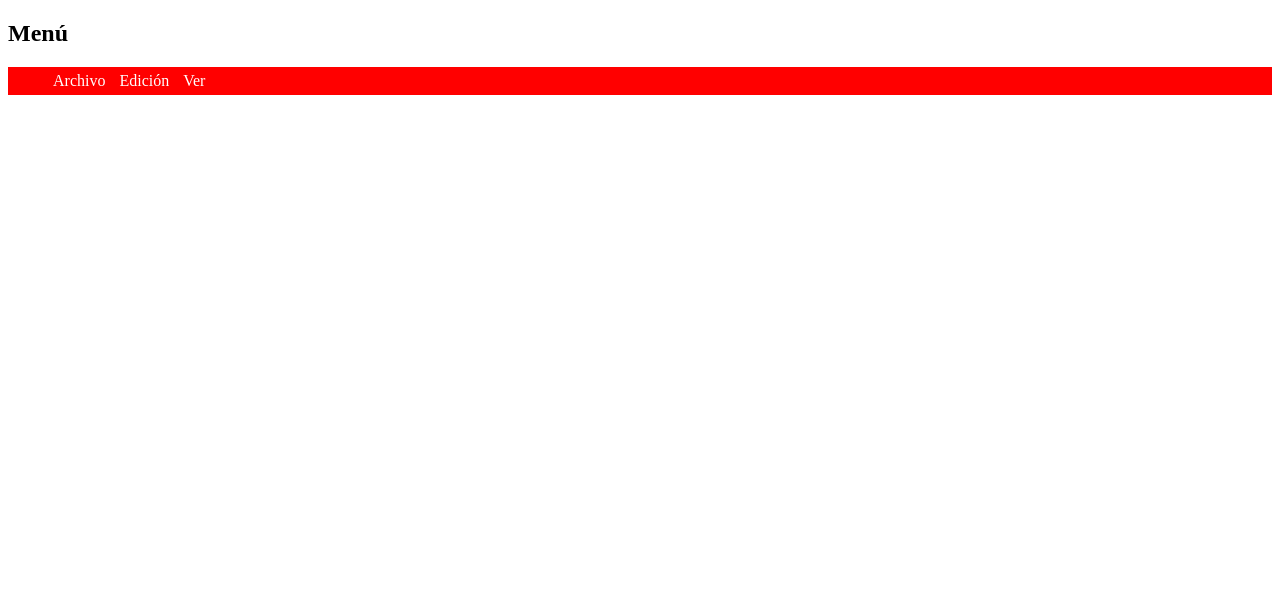
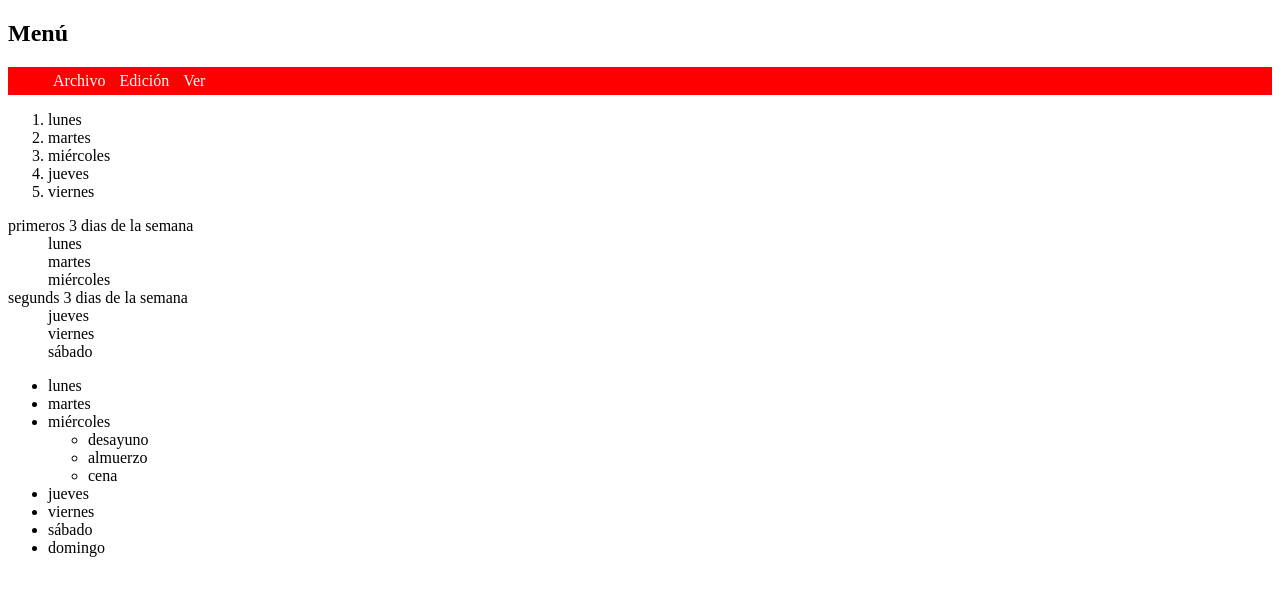
Before and after one commit to Rodolfofyto/html_05_ejercicio_0, a plain HTML site: page index.html in a window 1280 px wide. Drawn offline with Linux system fonts and the light colour scheme.

Commit message:
agregado ol, dl

```diff
--- a/index.html
+++ b/index.html
@@ -1,5 +1,6 @@
 <!DOCTYPE html>
 <html lang="en">
+
 <head>
     <meta charset="UTF-8" />
     <meta http-equiv="X-UA-Compatible" content="IE=edge" />
@@ -7,6 +8,7 @@
     <title>Prueba</title>
     <link rel="stylesheet" href="style.css" />
 </head>
+
 <body>
     <h2>Menú</h2>
     <div>
@@ -18,5 +20,42 @@
             </ul>
         </nav>
     </div>
+
+    <ol>
+        <li>lunes</li>
+        <li>martes</li>
+        <li>miércoles</li>
+        <li>jueves</li>
+        <li>viernes</li>
+    </ol>
+
+
+    <dl>
+        <dt>primeros 3 dias de la semana</dt>
+        <dd>lunes</dd>
+        <dd>martes</dd>
+        <dd>miércoles</dd>
+        <dt>segunds 3 dias de la semana</dt>
+        <dd>jueves</dd>
+        <dd>viernes</dd>
+        <dd>sábado</dd>
+    </dl>
+
+    <ul>
+        <li>lunes</li>
+        <li>martes</li>
+        <li>miércoles
+            <ul>
+                <li>desayuno</li>
+                <li>almuerzo</li>
+                <li>cena</li>
+            </ul>
+        </li>
+        <li>jueves</li>
+        <li>viernes</li>
+        <li>sábado</li>
+        <li>domingo</li>
+    </ul>
 </body>
+
 </html>
```
